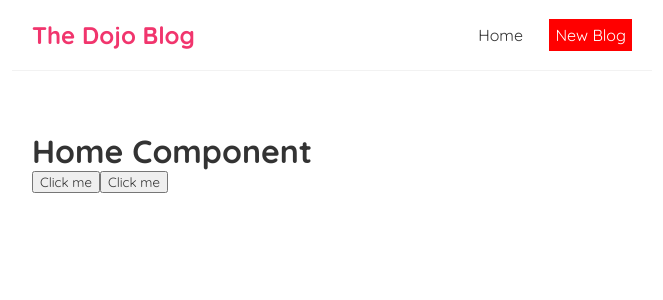
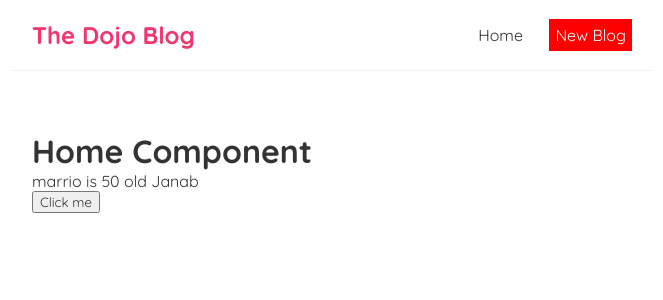
Before and after one commit to alirza143/react, a React (Create React App) app: page / in a window 1280 px wide. Shown: the top 300 px of the page, without its empty margins (308-971 px from the left). Built offline with nearby package versions, Linux system fonts and the light colour scheme.

Commit message:
learn about reactive a varibale, use of useState, hook

```diff
--- a/src/Home.js
+++ b/src/Home.js
@@ -1,18 +1,21 @@
+import { useState } from "react";
+
 const Home = () => {
+
+    const [name, setName] = useState('marrio');
+
+    const [age, setAge] = useState(50);
+
     const handleClick = () => {
-        console.log("clicked");
+       setName("Waqqar");
+       setAge(30);
     }
 
-    const handleClickAgain = (name) => {
-        console.log(name)
-    }
     return (
             <div className="home">
                 <h1>Home Component</h1>
+                <p>{ name } is {age} old Janab</p>
                     <button onClick={handleClick}>Click me</button>
-                    <button onClick={() => {
-                        handleClickAgain("you are clicked again")
-                    } }>Click me</button>
             </div>
 
      );
```
Also changed, not shown: 1 other file (tests, documents, lock files or other folders).
